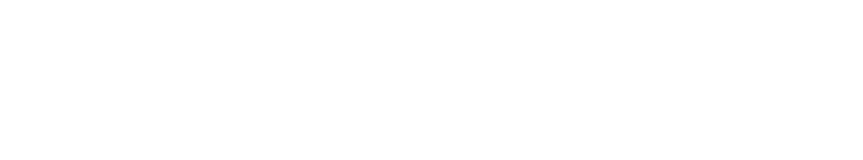
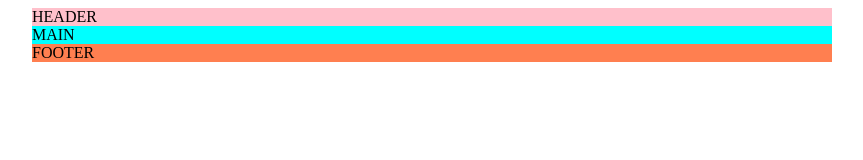
Before and after one commit to DomasTol/4-Pirmadienis-astronautas, a website: page index.html in a window 1280 px wide. Shown: the whole page, without its empty margins (208-1071 px from the left). Drawn offline with Linux system fonts and the light colour scheme.

Commit message:
Style tag

```diff
--- a/index.html
+++ b/index.html
@@ -6,10 +6,32 @@
     <meta http-equiv="X-UA-Compatible" content="IE=edge">
     <meta name="viewport" content="width=device-width, initial-scale=1.0">
     <title>Astronautas</title>
+    <style>
+        header,
+        main,
+        footer {
+            width: 800px;
+            margin-left: calc((100% - 800px) / 2);
+        }
+        header {
+            background-color: pink;
+
+        }
+        main  {
+            background-color: aqua;
+
+        }
+        footer {
+            background-color: coral;
+        }
+
+    </style>
 </head>
 
 <body>
-
+    <header>HEADER</header>
+    <main>MAIN</main>
+    <footer>FOOTER</footer>
 </body>
 
 </html>
```
